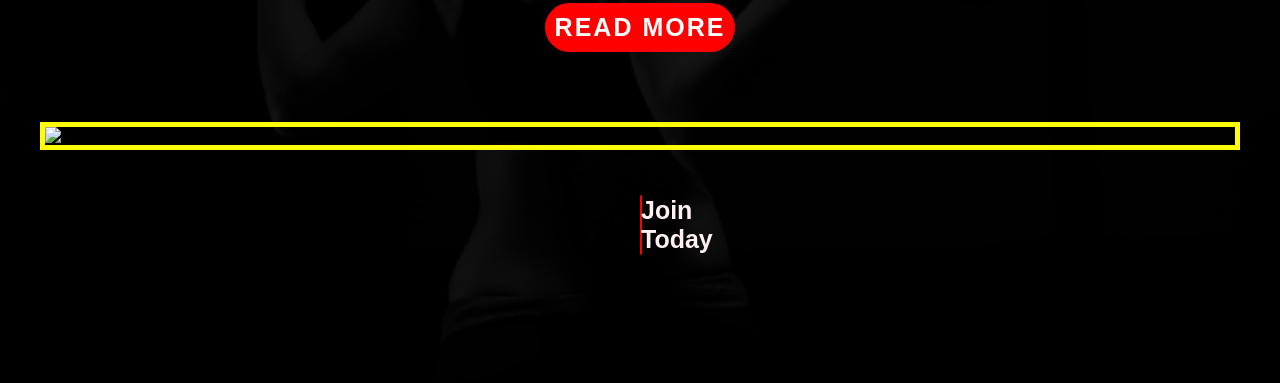
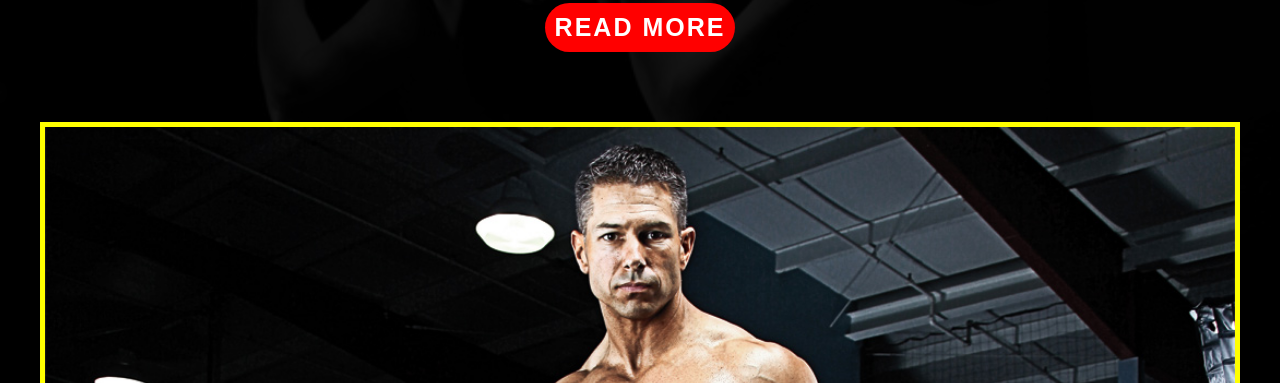
Before and after one commit to BestmanMoses/Group-10-, a plain HTML site: page index.html in a window 1280 px wide. Shown: the part 417-800 px from the top of the page. Drawn offline with Linux system fonts and the light colour scheme.

Commit message:
Update index.html

```diff
--- a/index.html
+++ b/index.html
@@ -24,7 +24,7 @@
  </div>
 
  <div class="photo">
-<img class="hit" src="images/1.jpg" alt="1">
+<img class="hit" src="1.jpg" alt="1">
 <p>
 
 </p>
```
